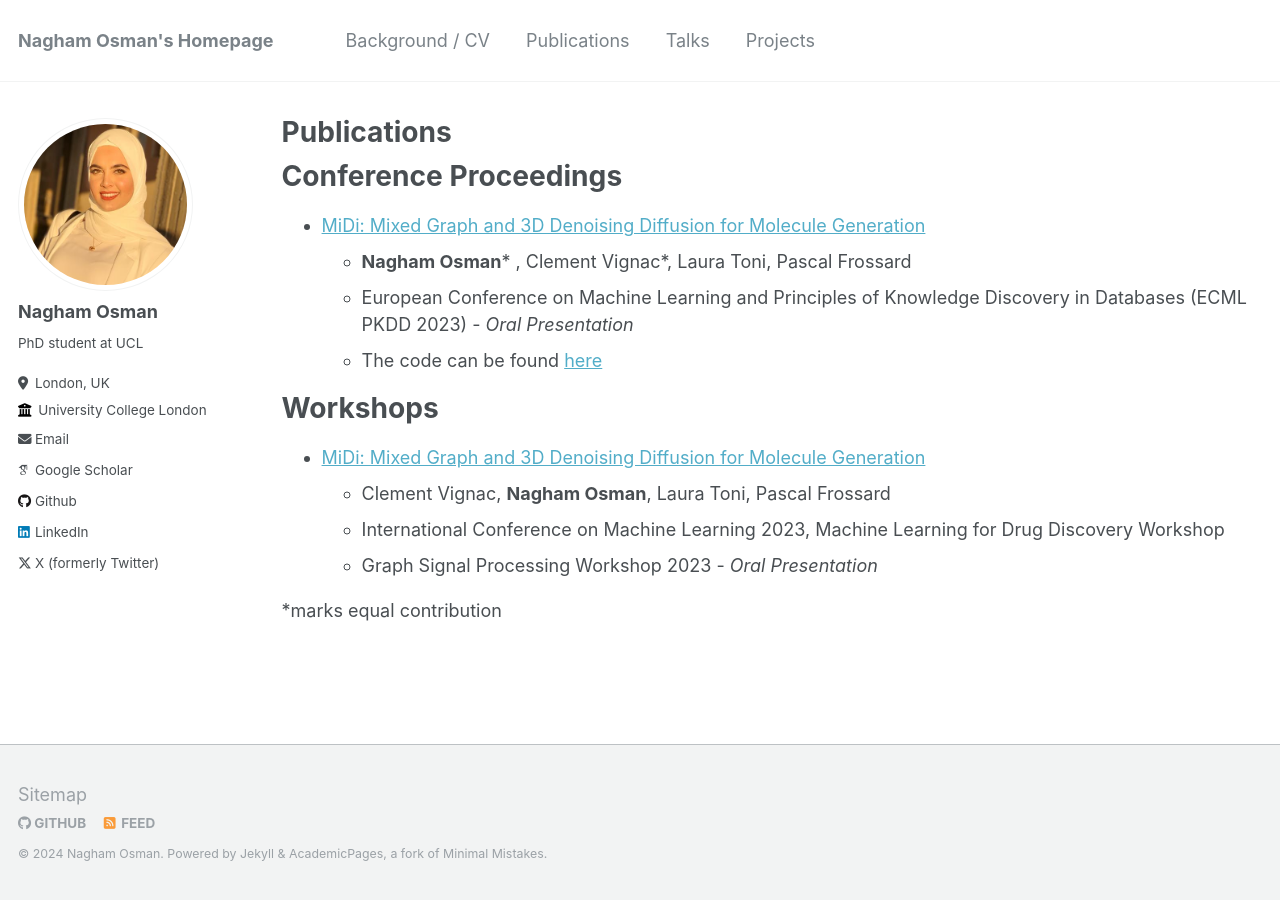
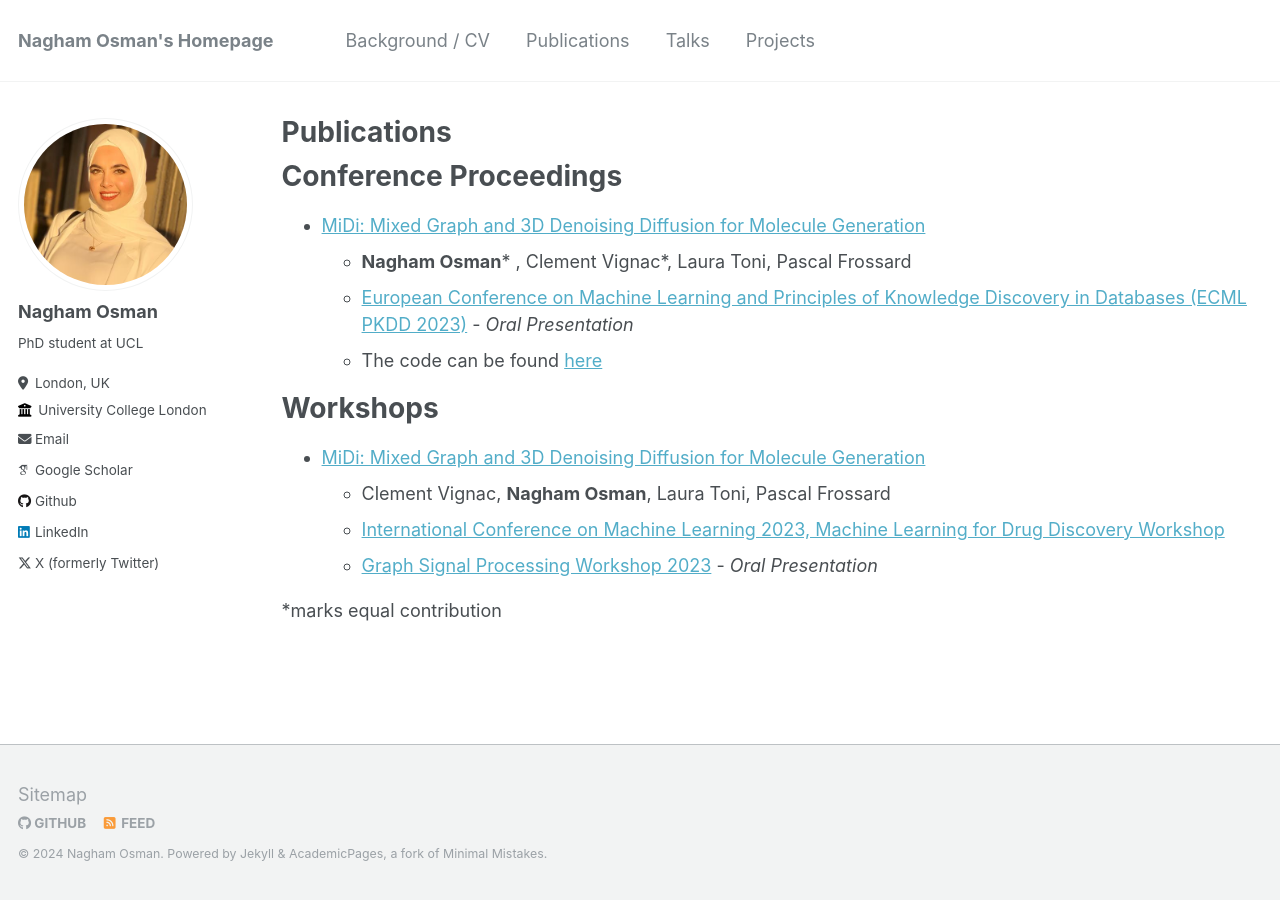
Before and after one commit to nagham-osman/nagham-osman.github.io, a Jekyll site: the page built from _pages/publications.md, in a window 1280 px wide. Built offline with Jekyll 4.4.1, drawn with Linux system fonts in a browser that asks for light colours; some web fonts are replaced; part of the change alters nothing that is shown.

```diff
--- a/_pages/publications.md
+++ b/_pages/publications.md
@@ -9,15 +9,15 @@ Conference Proceedings
 ======
 * [MiDi: Mixed Graph and 3D Denoising Diffusion for Molecule Generation](https://arxiv.org/pdf/2302.09048.pdf)
   * **Nagham Osman*** , Clement Vignac*, Laura Toni, Pascal Frossard
-  * European Conference on Machine Learning and Principles of Knowledge Discovery in Databases (ECML PKDD 2023) - *Oral Presentation*
+  * [European Conference on Machine Learning and Principles of Knowledge Discovery in Databases (ECML PKDD 2023)](https://2023.ecmlpkdd.org/) - *Oral Presentation*
   * The code can be found [here](https://github.com/cvignac/MiDi)
 
 Workshops
 ======
 * [MiDi: Mixed Graph and 3D Denoising Diffusion for Molecule Generation](https://openreview.net/forum?id=M6Ifac3G4HK)
   * Clement Vignac, **Nagham Osman**, Laura Toni, Pascal Frossard
-  * International Conference on Machine Learning 2023, Machine Learning for Drug Discovery Workshop
-  * Graph Signal Processing Workshop 2023 - *Oral Presentation*
+  * [International Conference on Machine Learning 2023, Machine Learning for Drug Discovery Workshop](https://sites.google.com/view/mldd-2023/?pli=1)
+  * [Graph Signal Processing Workshop 2023](https://gspworkshop.org/) - *Oral Presentation*
 
 
  *marks equal contribution
```
